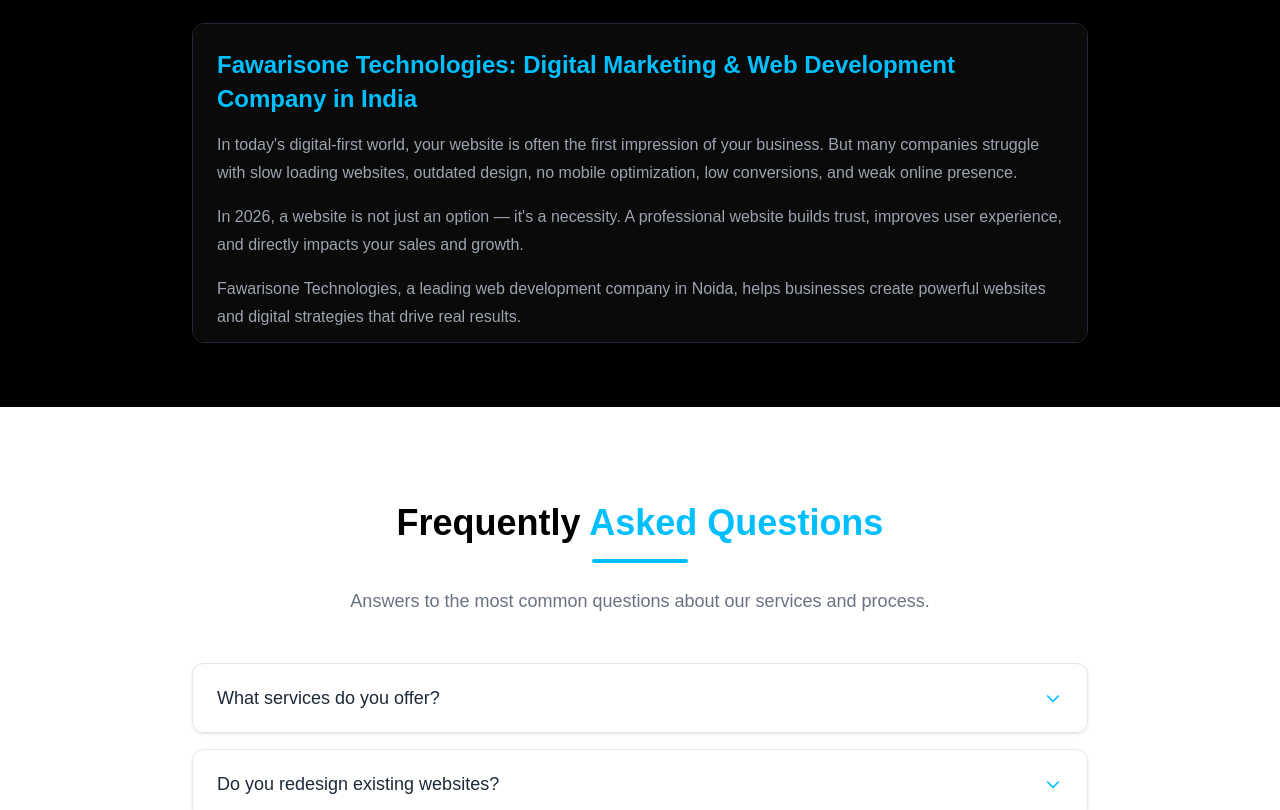
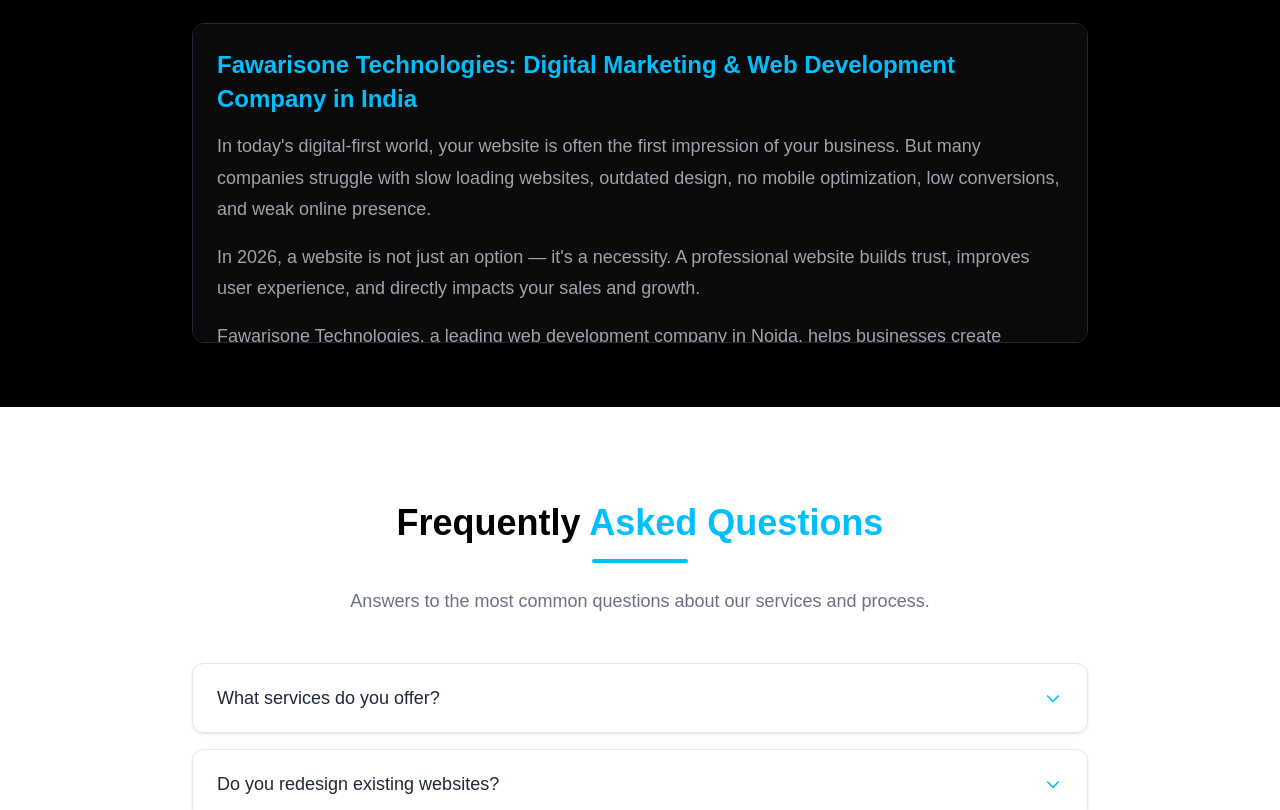
Before and after one commit to fawarisonetechnologies-oss/Fawarisone, a Next.js app: page / in a window 1280 px wide. Shown: the part 5040-5850 px from the top of the page. Built offline with nearby package versions, Linux system fonts and the light colour scheme.

Commit message:
style: match content scroll box font with FAQ answer typography

```diff
--- a/src/app/globals.css
+++ b/src/app/globals.css
@@ -113,9 +113,9 @@ body {
 }
 
 .content-scroll-inner p {
-  font-size: 1rem;
+  font-size: 1.125rem;
   color: #9ca3af;
-  line-height: 1.75rem;
+  line-height: 1.75;
   margin: 0;
 }
 
@@ -158,9 +158,9 @@ body {
 }
 
 .content-scroll-inner li {
-  font-size: 1rem;
+  font-size: 1.125rem;
   color: #9ca3af;
-  line-height: 1.75rem;
+  line-height: 1.75;
 }
 
 .content-scroll-inner h4 {
@@ -179,9 +179,9 @@ body {
 }
 
 .content-scroll-inner li {
-  font-size: 1rem;
+  font-size: 1.125rem;
   color: #9ca3af;
-  line-height: 1.75rem;
+  line-height: 1.75;
 }
 
 .content-scroll-inner strong {
```
